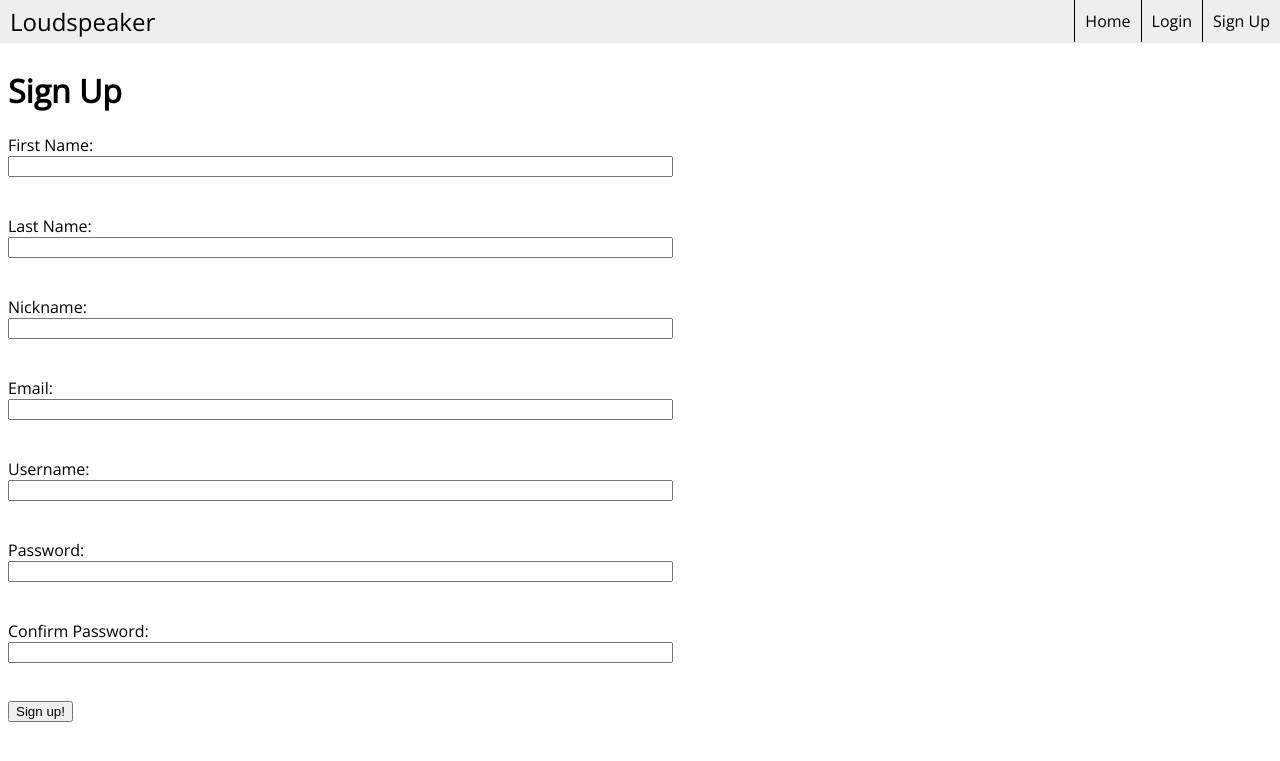
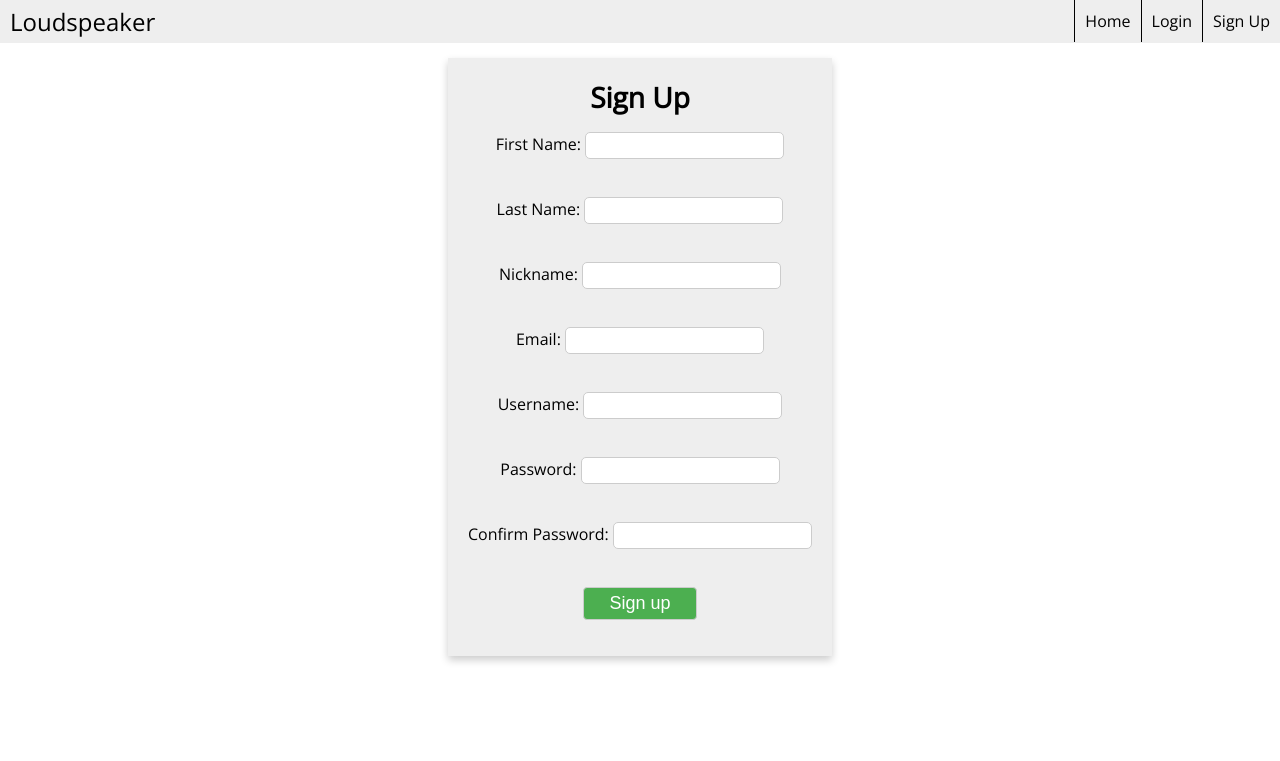
Before and after one commit to tinawong15/intro-project, a Flask app: page /signup in a window 1280 px wide. Shown: the top 761 px of the page. Run offline with Flask 2, Linux system fonts and the light colour scheme.

Commit message:
made signup card based

```diff
--- a/app/forms.py
+++ b/app/forms.py
@@ -6,32 +6,34 @@
 class LoginForm(Form):
     username = StringField('username', validators=[DataRequired()])
     password = PasswordField('password', validators=[DataRequired()])
+    submit = SubmitField()
 
 class SignupForm(Form):
-	firstname = StringField('firstname', validators=[DataRequired()])
-	lastname = StringField('lastname', validators=[DataRequired()])
-	nickname = StringField('nickname', validators=[DataRequired()])
-	username = StringField('username', validators=[DataRequired()])
-	password = PasswordField('password', validators=[DataRequired(), EqualTo('password2', message='Passwords must match.')])
-	password2 = PasswordField('password2', validators=[DataRequired()])
-	email = StringField('email', validators=[DataRequired(), Email()])
-	submit = SubmitField()
+    firstname = StringField('firstname', validators=[DataRequired()])
+    lastname = StringField('lastname', validators=[DataRequired()])
+    nickname = StringField('nickname', validators=[DataRequired()])
+    username = StringField('username', validators=[DataRequired()])
+    password = PasswordField('password', validators=[DataRequired(), EqualTo('password2', message='Passwords must match.')])
+    password2 = PasswordField('password2', validators=[DataRequired()])
+    email = StringField('email', validators=[DataRequired(), Email()])
+    submit = SubmitField()
 
-	def validate_on_submit(self):
-		if not Form.validate_on_submit(self):
-			return False
+    def validate_on_submit(self):
+        if not Form.validate_on_submit(self):
+            return False
 
-		isError = False
-		if User.query.filter_by(email=self.email.data).first():
-			self.email.errors.append("This email is already in use.")
-			isError = True
+        isError = False
 
-		if User.query.filter_by(username = self.username.data).first():
-			self.username.errors.append("This username is already in use.")
-			isError = True
+        if User.query.filter_by(email=self.email.data).first():
+            self.email.errors.append("This email is already in use.")
+            isError = True
 
-		return not isError
+        if User.query.filter_by(username = self.username.data).first():
+            self.username.errors.append("This username is already in use.")
+            isError = True
+
+        return not isError
 
 class EditForm(Form):
-	nickname = StringField('nickname', validators=[DataRequired()])
-	about_me = TextAreaField('about_me', validators=[Length(min=0, max=140)])
+    nickname = StringField('nickname', validators=[DataRequired()])
+    about_me = TextAreaField('about_me', validators=[Length(min=0, max=140)])
--- a/app/static/css/style.css
+++ b/app/static/css/style.css
@@ -55,12 +55,34 @@
   margin: 10px;
   text-align: center;
   background-color: #eeeeee;
+  box-shadow: 0 4px 8px 0 rgba(0,0,0,0.2);
   display: inline-block;
 }
 
 .title {
   font-size: 28px;
   font-weight: bold;
+}
+
+input[type=text], input[type=password] {
+  display: inline-block;
+  border: 1px solid #cccccc;
+  border-radius: 5px;
+  padding: 5px 10px;
+}
+
+input[type=submit] {
+  background-color: #4CAF50;
+  color: white;
+  font-size: 18px;
+  padding: 5px 25px;
+  border: 1px solid #ccc;
+  border-radius: 4px;
+  cursor: pointer;
+}
+
+input[type=submit]:hover {
+  background-color: #45a049;
 }
 
 .flash-holder {
--- a/app/templates/login.html
+++ b/app/templates/login.html
@@ -22,7 +22,7 @@
       {% endfor %}<br>
       </p>
 
-      <p><input type="submit" value="Sign In"></p>
+      <p>{{ form.submit(value="Log in") }}</p>
     </form>
   </div>
 </center>
--- a/app/templates/signup.html
+++ b/app/templates/signup.html
@@ -2,63 +2,67 @@
 {% extends "base.html" %}
 
 {% block content %}
-  <h1>Sign Up</h1>
+<center>
+  <div class="card">
+    <span class="title">Sign Up</span>
     <form action="" method="post" name="signup">
       {{ form.hidden_tag() }}
       <p>
-          First Name:<br>
-          {{ form.firstname(size=80) }}<br>
+      First Name:
+      {{ form.firstname() }}<br>
       {% for error in form.firstname.errors %}
       <span style="color: red;">[{{ error }}]</span>
       {% endfor %}<br>
       </p>
 
       <p>
-          Last Name:<br>
-          {{ form.lastname(size=80) }}<br>
+      Last Name:
+      {{ form.lastname() }}<br>
       {% for error in form.lastname.errors %}
       <span style="color: red;">[{{ error }}]</span>
       {% endfor %}<br>
       </p>
 
       <p>
-          Nickname:<br>
-          {{ form.nickname(size=80) }}<br>
+      Nickname:
+      {{ form.nickname() }}<br>
       {% for error in form.nickname.errors %}
       <span style="color: red;">[{{ error }}]</span>
       {% endfor %}<br>
       </p>
 
       <p>
-          Email:<br>
-          {{ form.email(size=80) }}<br>
+      Email:
+      {{ form.email() }}<br>
       {% for error in form.email.errors %}
       <span style="color: red;">[{{ error }}]</span>
       {% endfor %}<br>
       </p>
 
       <p>
-          Username:<br>
-          {{ form.username(size=80) }}<br>
+      Username:
+      {{ form.username() }}<br>
       {% for error in form.username.errors %}
       <span style="color: red;">[{{ error }}]</span>
       {% endfor %}<br>
       </p>
       <p>
-          Password:<br>
-          {{ form.password(size=80) }}<br>
+      Password:
+      {{ form.password() }}<br>
       {% for error in form.password.errors %}
       <span style="color: red;">[{{ error }}]</span>
       {% endfor %}<br>
       </p>
       <p>
-          Confirm Password:<br>
-          {{ form.password2(size=80) }}<br>
+      Confirm Password:
+      {{ form.password2() }}<br>
       {% for error in form.password2.errors %}
       <span style="color: red;">[{{ error }}]</span>
       {% endfor %}<br>
       </p>
 
-      <p>{{ form.submit(value="Sign up!") }}</p>
+      <p>{{ form.submit(value="Sign up") }}</p>
     </form>
+  </div>
+</center>
 {% endblock %}
```
Also changed, not shown: app.db, 1 other file. Lines whose indentation alone changed are shown as unchanged.
